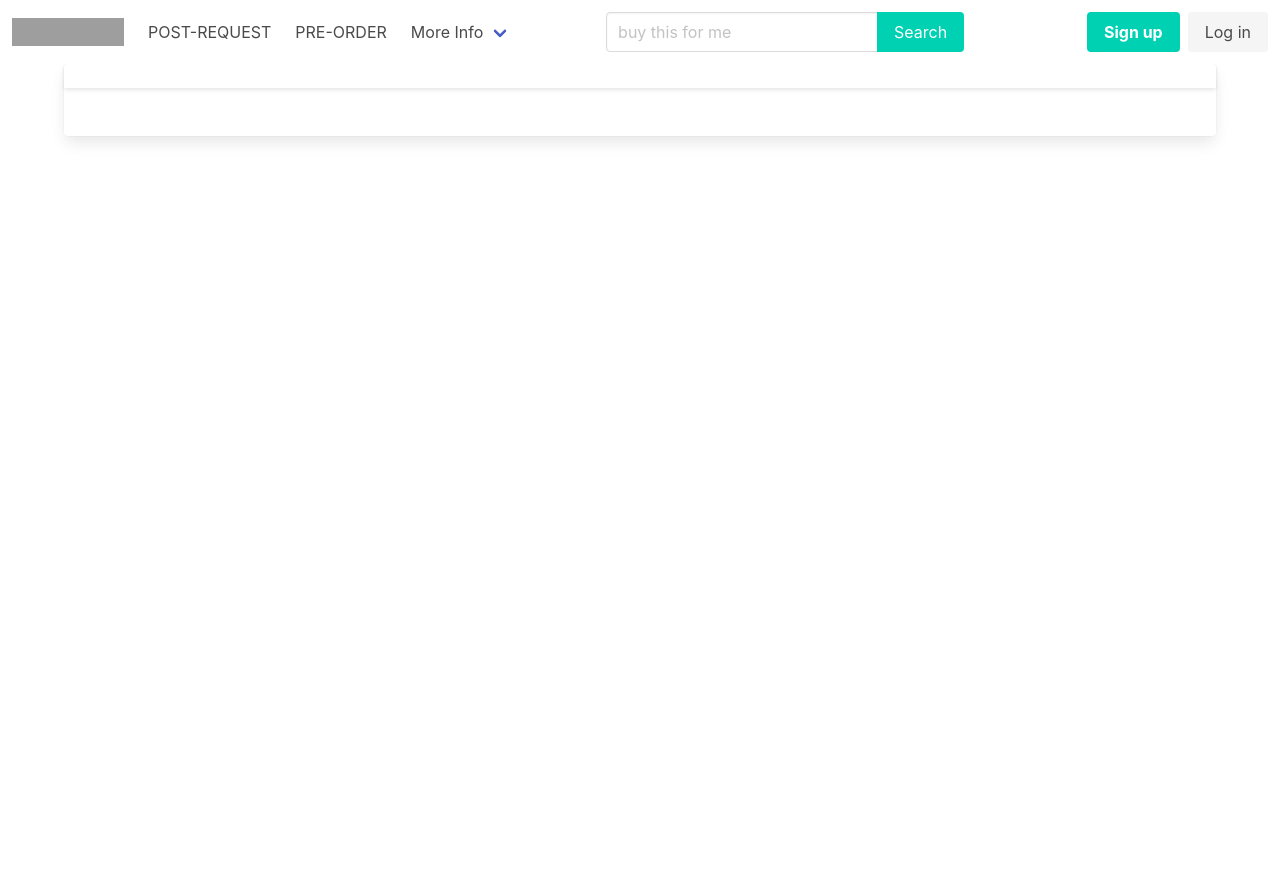
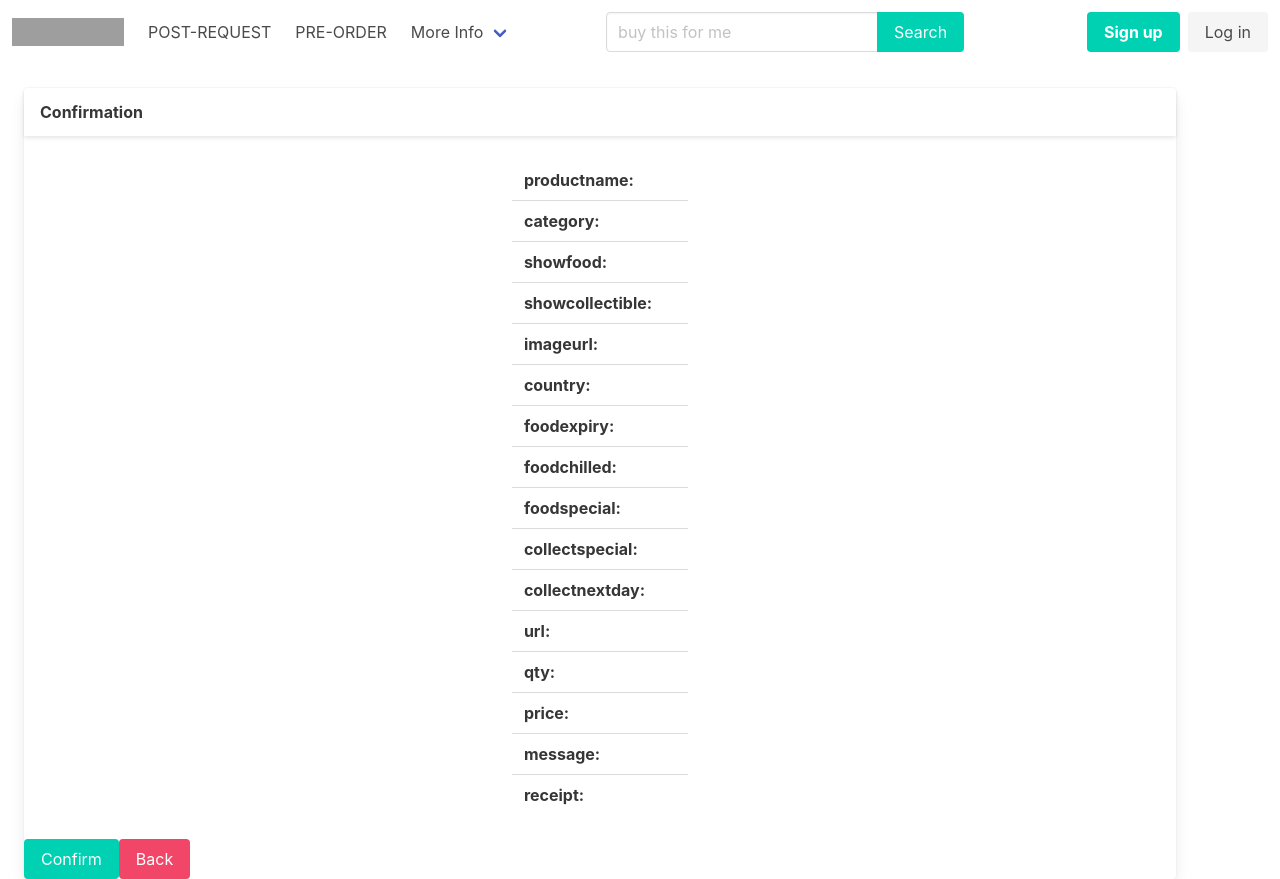
Before and after one commit to wilsontbx/buy-the-way-react, a React (Create React App) app: page /PostConfirmation in a window 1280 px wide. Before the commit the page ends 800 px from the top, so only its background shows below. Built offline with nearby package versions, Linux system fonts and the light colour scheme; grey boxes are pictures that could not be loaded.

Commit message:
able to send data to postConfirmation page and list it in a table. Need formatting on front-end and link button to next part of workflow

```diff
--- a/src/components/pages/PostConfirmation.jsx
+++ b/src/components/pages/PostConfirmation.jsx
@@ -6,7 +6,23 @@ class PostConfirmation extends React.Component {
         super(props)
 
         this.state = {
-            name: ''
+
+            productname: null,
+            category: null,
+            showfood: false,
+            showcollectible: false,
+            imageurl: null,
+            country: null,
+            foodexpiry: null,
+            foodchilled: null,
+            foodspecial: null,
+            collectspecial: null,
+            collectnextday: null,
+            url: null,
+            qty: null,
+            price: null,
+            message: null,
+            receipt: null
         }
     }
 
@@ -14,14 +30,28 @@ class PostConfirmation extends React.Component {
 
         // check if this.state.test !==""
         if (this.props.location.state && this.props.location.state.productname) {
-            console.log(this.props.location.state)
+
             this.setState({
-                name: this.props.location.state.productname
+                name: this.props.location.state.name,
+                category: this.props.location.state.category,
+                showfood: this.props.location.state.showfood,
+                showcollectible: this.props.location.state.showcollectible,
+                productname: this.props.location.state.productname,
+                imageurl: this.props.location.state.imageurl,
+                country: this.props.location.state.country,
+                foodexpiry: this.props.location.state.foodexpiry,
+                foodchilled: this.props.location.state.foodchilled,
+                foodspecial: this.props.location.state.foodspecial,
+                collectspecial: this.props.location.state.collectspecial,
+                collectnextday: this.props.location.state.collectnextday,
+                url: this.props.location.state.url,
+                qty: this.props.location.state.qty,
+                price: this.props.location.state.price,
+                message: this.props.location.state.message,
+                receipt: this.props.location.state.receipt
 
             })
-
-            console.log(this.state.productname)
-
+            console.log(Object.keys(this.state).map((item, idx) => { console.log(idx) }))
         }
     }
 
@@ -29,18 +59,35 @@ class PostConfirmation extends React.Component {
 
         return (
 
-            <div className="container">
+            <div className="container mt-5 ml-5">
 
 
                 <div className="card">
                     <div className="card-header">
-                        <div className="card-header-title">  </div>
+                        <div className="card-header-title"> Confirmation </div>
 
                     </div>
-                    <div className="card-content">{this.state.name}</div>
+                    <div className="columns is-centered">
+                        <div className="column is-narrow">
+                            <table className="table mt-5">
+                                <tbody>
 
+
+                                    {Object.keys(this.state).map((item, idx) => {
+                                        return (<tr><td className="has-text-weight-bold"> {item}: </td>
+                                            <td> {Object.values(this.state)[idx]}</td></tr>)
+                                    })}
+
+                                </tbody>
+                            </table>
+                        </div>
+                    </div>
+
+                    <button className="button is-primary has-text-right">Confirm</button>
+                    <button className="button is-danger"> Back</button>
                 </div>
             </div>
+
         )
     }
 }
--- a/src/components/pages/PostRequest.jsx
+++ b/src/components/pages/PostRequest.jsx
@@ -259,8 +259,6 @@ class PostRequest extends React.Component {
                 productname: this.state.productname,
                 imageurl: this.state.imageurl,
                 category: this.state.category,
-
-
                 country: this.state.country,
                 foodexpiry: this.state.foodexpiry,
                 foodchilled: this.state.foodchilled,
```
Also changed, not shown: src/components/Confirmation.jsx (deleted, +0 -23 lines).
